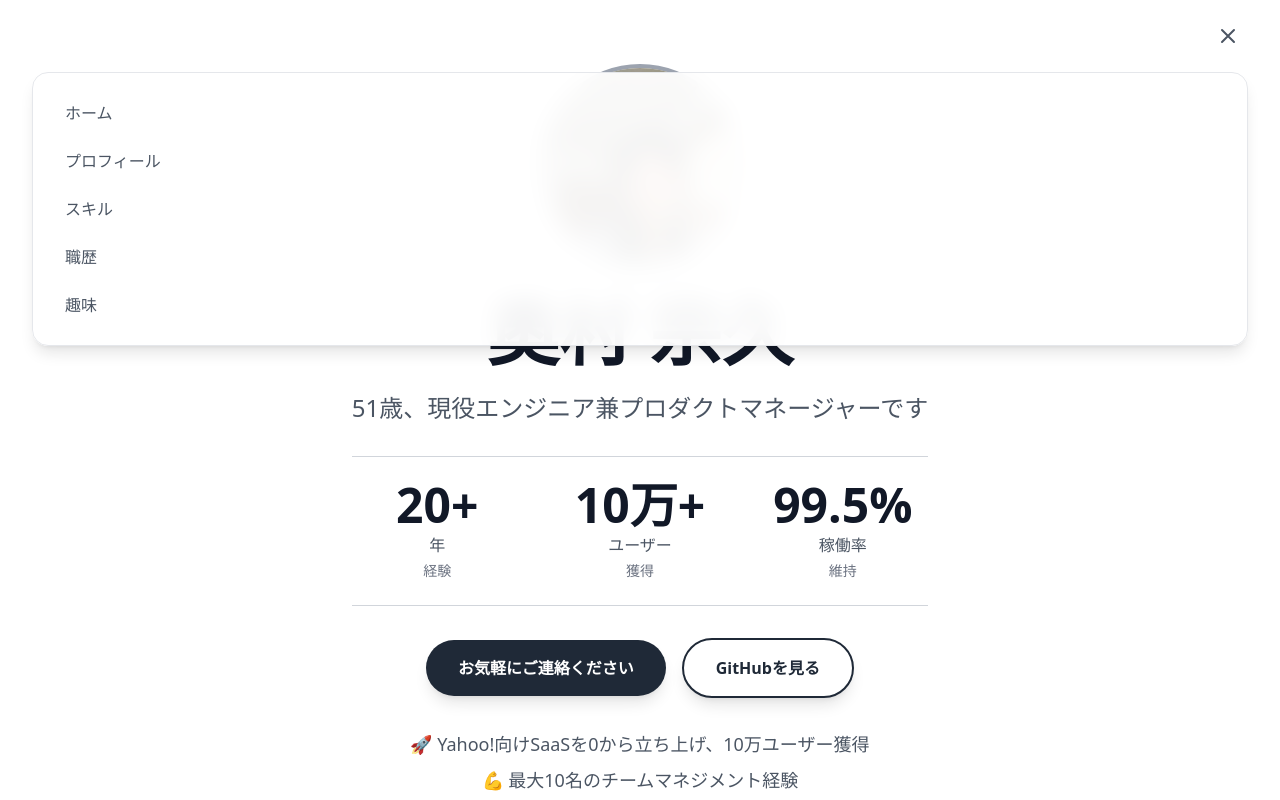
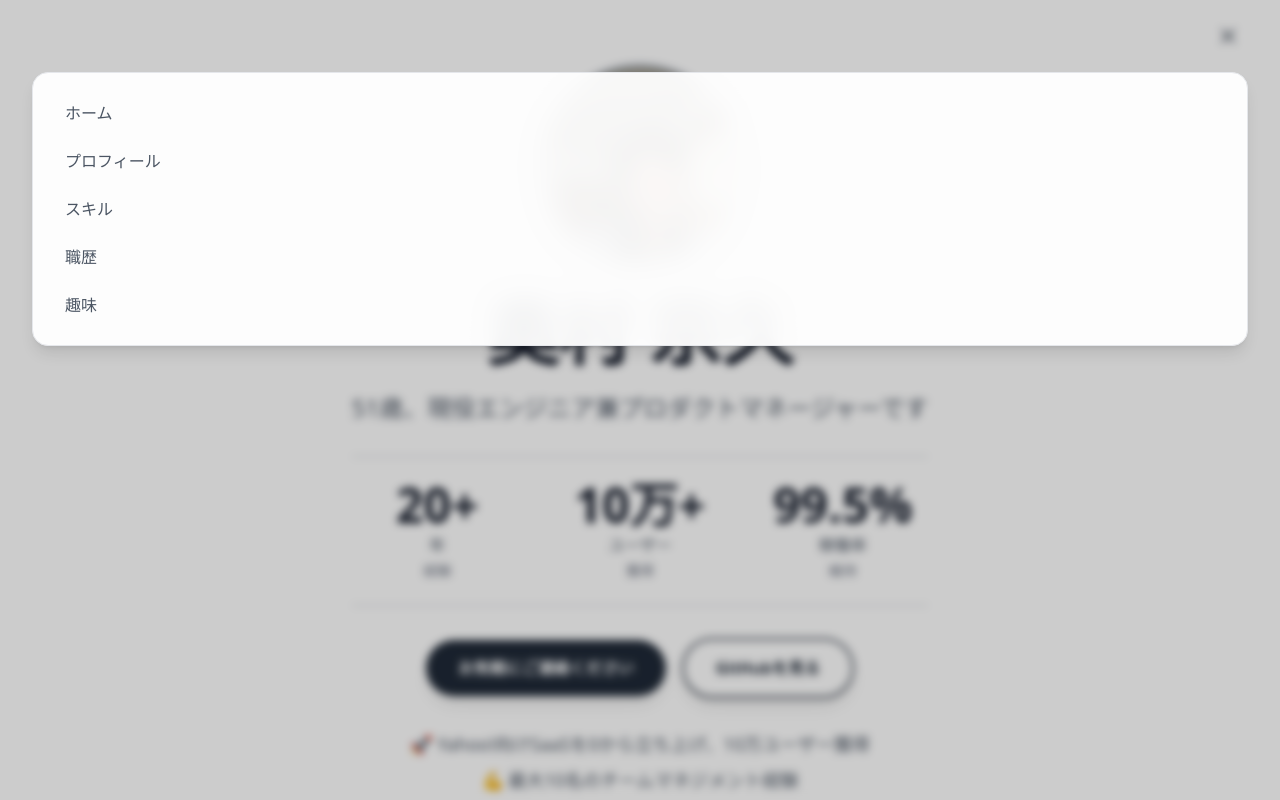
Before and after one commit to m-okumura/my-portfolio, a React (Vite) app: page / in a window 1280 px wide. Both pictures are taken after a click on the button "メニュー". Shown: the top 800 px of the page. Built offline with nearby package versions, Linux system fonts and the light colour scheme.

Commit message:
ハンバーガーメニューの背景クリックでメニューを閉じる機能を追加

```diff
--- a/src/components/Header.tsx
+++ b/src/components/Header.tsx
@@ -56,11 +56,21 @@ const Header = ({ isScrolled }: HeaderProps) => {
 
         {/* Navigation Menu */}
         {isMenuOpen && (
+          <>
+            {/* 背景オーバーレイ */}
+            <motion.div
+              initial={{ opacity: 0 }}
+              animate={{ opacity: 1 }}
+              exit={{ opacity: 0 }}
+              className="fixed inset-0 bg-black/20 backdrop-blur-sm z-40"
+              onClick={() => setIsMenuOpen(false)}
+            />
+            {/* メニュー */}
             <motion.div
               initial={{ opacity: 0, height: 0 }}
               animate={{ opacity: 1, height: 'auto' }}
               exit={{ opacity: 0, height: 0 }}
-            className="mt-4 pb-4 bg-white/95 backdrop-blur-md border border-gray-200 rounded-2xl p-4 shadow-lg"
+              className="relative mt-4 pb-4 bg-white/95 backdrop-blur-md border border-gray-200 rounded-2xl p-4 shadow-lg z-50"
             >
               {navItems.map((item) => (
                 <motion.a
@@ -74,6 +84,7 @@ const Header = ({ isScrolled }: HeaderProps) => {
                 </motion.a>
               ))}
             </motion.div>
+          </>
         )}
       </nav>
     </motion.header>
```
Lines whose indentation alone changed are shown as unchanged.
